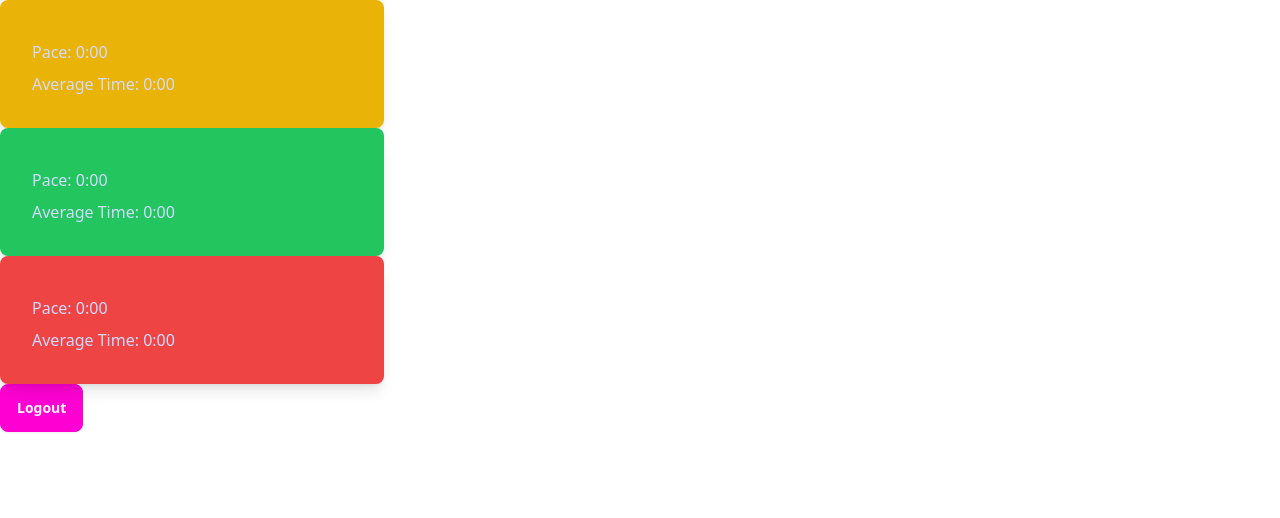
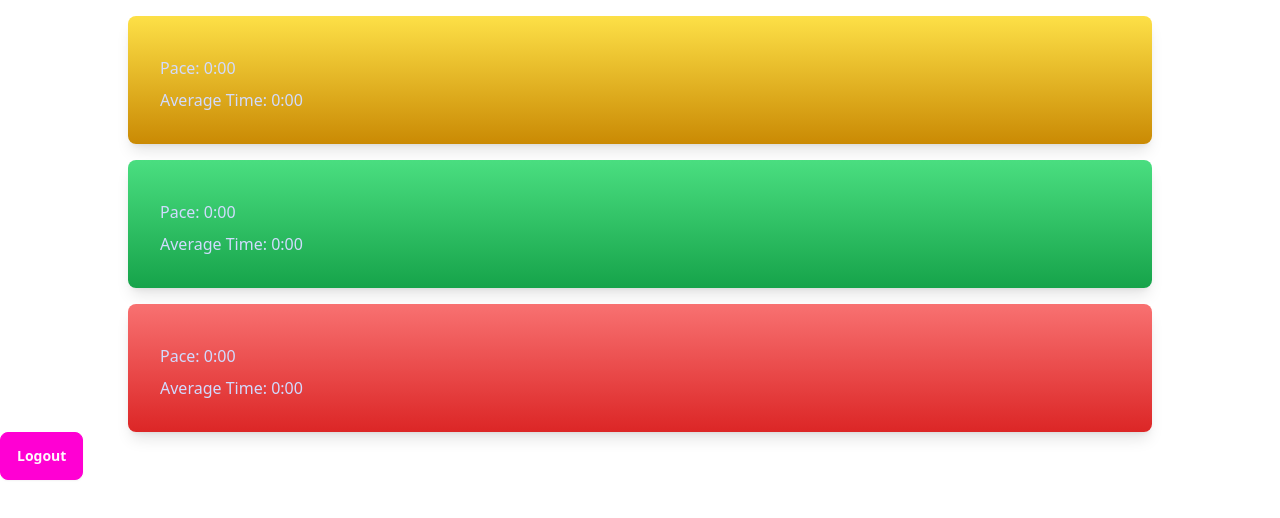
Before and after one commit to gregorybwest/sweatsmart-app, a React (Vite) app: page /workouts in a window 1280 px wide. Shown: the top 518 px of the page. Built offline with nearby package versions, Linux system fonts and the light colour scheme; no server answers.

Commit message:
color gradient and centered cards on page

```diff
--- a/src/Components/WorkoutCard.tsx
+++ b/src/Components/WorkoutCard.tsx
@@ -12,7 +12,7 @@ interface WorkoutCardProps {
 
 export const WorkoutCard: React.FC<WorkoutCardProps> = ({ pace, time, className, title }) => {
   return (
-    <div className={`card text-primary-content w-96 rounded-lg shadow-lg ${className}`}>
+    <div className={`card text-primary-content w-96 rounded-lg shadow-lg w-full ${className}`}>
       <div className="card-body">
         <h2 className="card-title">{title}</h2>
         <p>
--- a/src/Components/WorkoutCardList.tsx
+++ b/src/Components/WorkoutCardList.tsx
@@ -9,10 +9,25 @@ interface WorkoutCardListProps {
 
 export const WorkoutCardList: React.FC<WorkoutCardListProps> = ({ easyRun, mediumRun, hardRun }) => {
   return (
-    <>
-      <WorkoutCard pace={easyRun.pace} time={easyRun.time} title={easyRun.title} className="bg-yellow-500" />
-      <WorkoutCard pace={mediumRun.pace} time={mediumRun.time} title={mediumRun.title} className="bg-green-500" />
-      <WorkoutCard pace={hardRun.pace} time={hardRun.time} title={hardRun.title} className="bg-red-500" />
-    </>
+    <div className="flex flex-col items-center">
+      <WorkoutCard
+        pace={easyRun.pace}
+        time={easyRun.time}
+        title={easyRun.title}
+        className="bg-gradient-to-b from-yellow-300 to-yellow-600 mb-4 mt-4 transition-transform transform hover:scale-105 hover:z-10 hover:origin-center max-w-screen-lg mx-auto"
+      />
+      <WorkoutCard
+        pace={mediumRun.pace}
+        time={mediumRun.time}
+        title={mediumRun.title}
+        className="bg-gradient-to-b from-green-400 to-green-600 mb-4 transition-transform transform hover:scale-105 hover:z-10 hover:origin-center max-w-screen-lg mx-auto"
+      />
+      <WorkoutCard
+        pace={hardRun.pace}
+        time={hardRun.time}
+        title={hardRun.title}
+        className="bg-gradient-to-b from-red-400 to-red-600 transition-transform transform hover:scale-105 hover:z-10 hover:origin-center max-w-screen-lg mx-auto"
+      />
+    </div>
   );
 };
```
